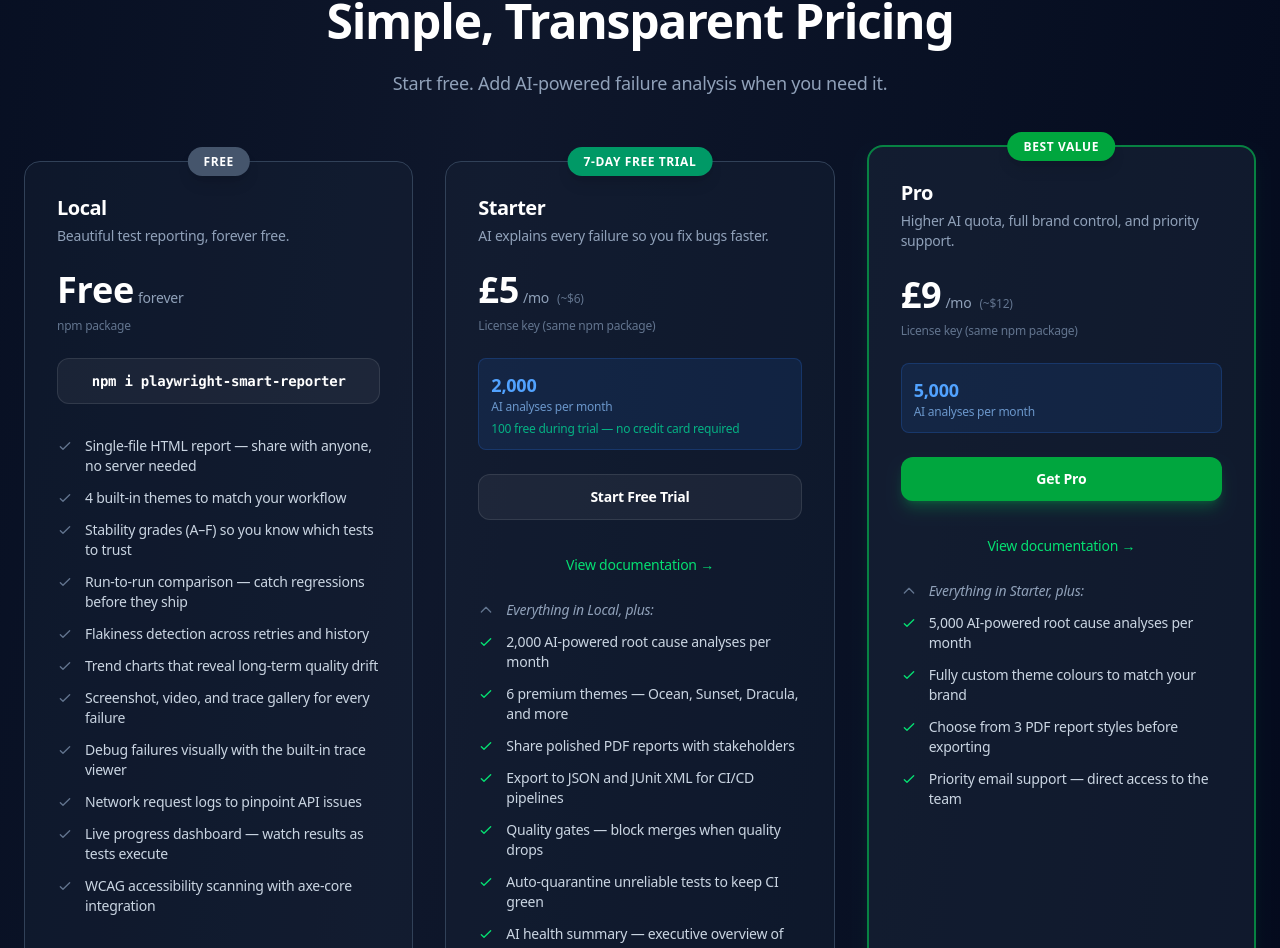
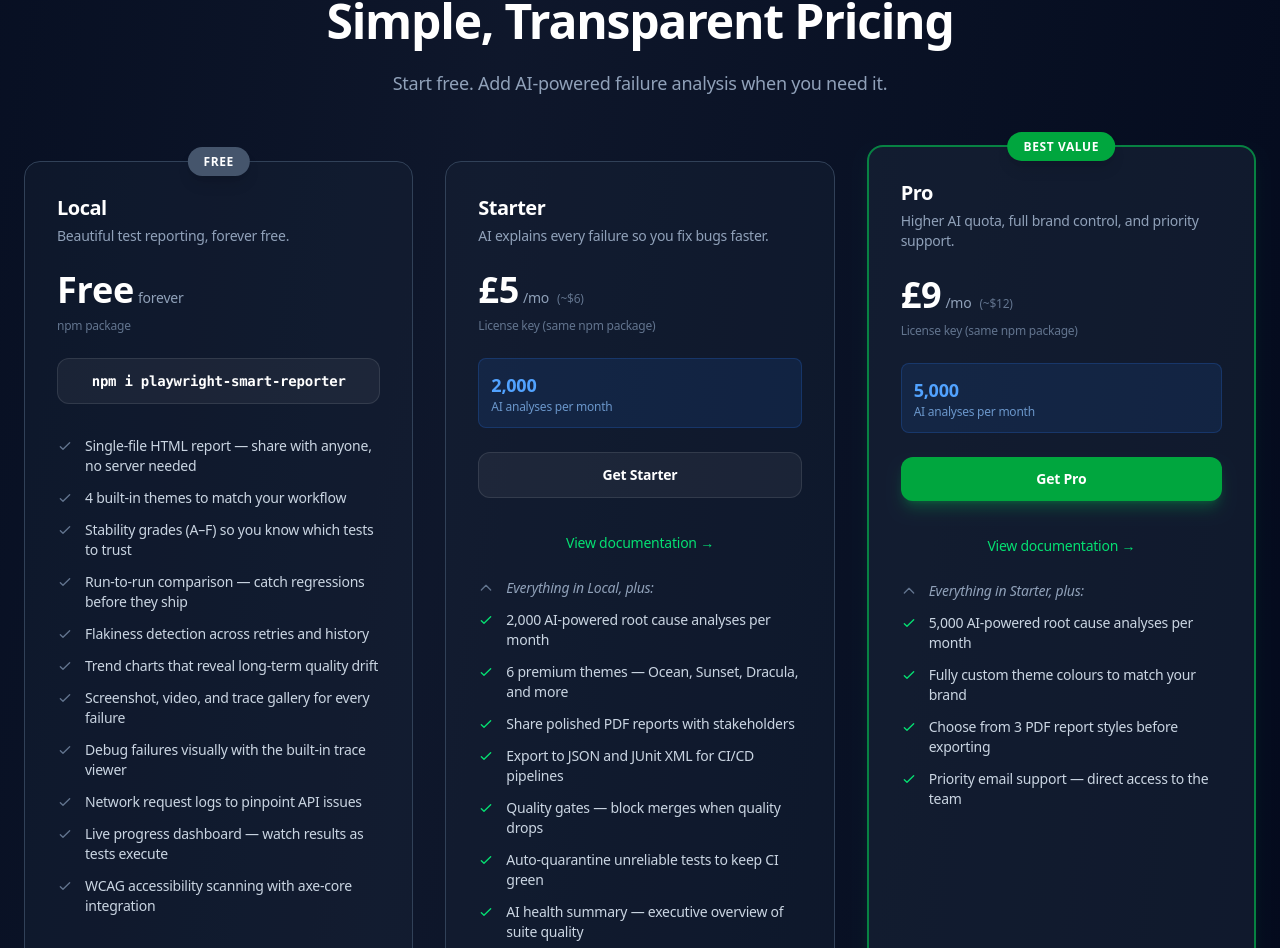
Before and after one commit to qa-gary-parker/stagewright, a React (Vite) app: page / in a window 1280 px wide. Shown: the part 5199-6147 px from the top of the page. Built offline with nearby package versions, Linux system fonts and the light colour scheme.

Commit message:
Revert "feat(pricing): add 7-day starter trial badge and 100 AI request callout (#2)"
This reverts commit b3efb1a32e308d8663c3daed69c595189d62f636.

```diff
--- a/src/components/Pricing.tsx
+++ b/src/components/Pricing.tsx
@@ -33,17 +33,16 @@
   },
   {
     name: 'Starter',
-    badge: '7-day free trial',
+    badge: '',
     price: 5,
     usdEquiv: '~$6',
     description: 'AI explains every failure so you fix bugs faster.',
-    cta: 'Start Free Trial',
+    cta: 'Get Starter',
     ctaHref: CHECKOUT_URLS.starter,
     delivery: 'License key (same npm package)',
     highlighted: false,
     comingSoon: false,
     aiQuota: '2,000',
-    trialQuota: '100',
     features: [
       'Everything in Local, plus:',
       '2,000 AI-powered root cause analyses per month',
@@ -118,7 +117,7 @@
               {tier.badge && (
                 <div className="absolute -top-3.5 left-1/2 -translate-x-1/2">
                   <span className={`px-4 py-1.5 text-white text-xs font-bold rounded-full uppercase tracking-wider shadow-lg ${
-                    tier.highlighted ? 'bg-green-600' : tier.badge.toLowerCase().includes('trial') ? 'bg-emerald-600' : 'bg-slate-600'
+                    tier.highlighted ? 'bg-green-600' : 'bg-slate-600'
                   }`}>
                     {tier.badge}
                   </span>
@@ -155,9 +154,6 @@
                 <div className="mb-6 p-3 rounded-lg bg-blue-500/10 border border-blue-500/20">
                   <div className="text-blue-400 font-bold text-lg">{tier.aiQuota}</div>
                   <div className="text-blue-300/70 text-xs">AI analyses per month</div>
-                  {'trialQuota' in tier && tier.trialQuota && (
-                    <div className="text-emerald-400/80 text-xs mt-1.5 font-medium">{tier.trialQuota} free during trial — no credit card required</div>
-                  )}
                 </div>
               )}
 
```
